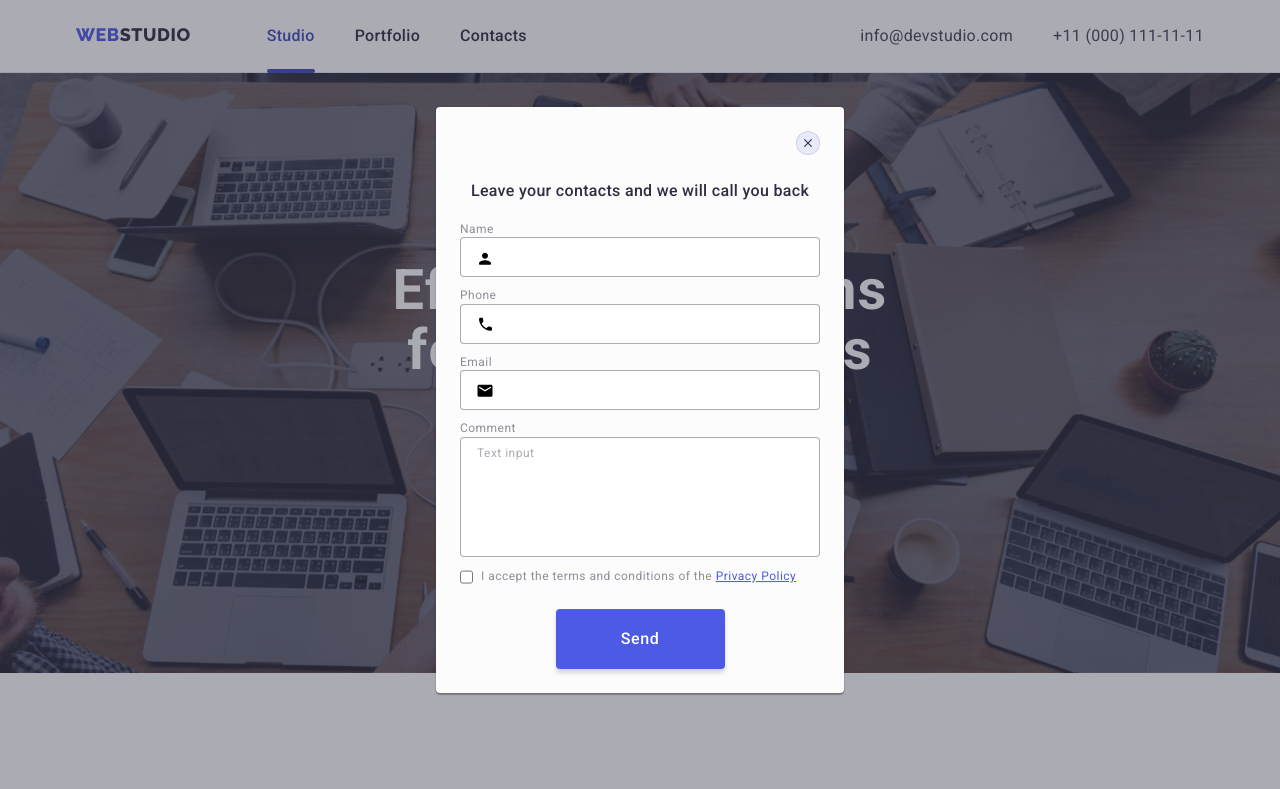
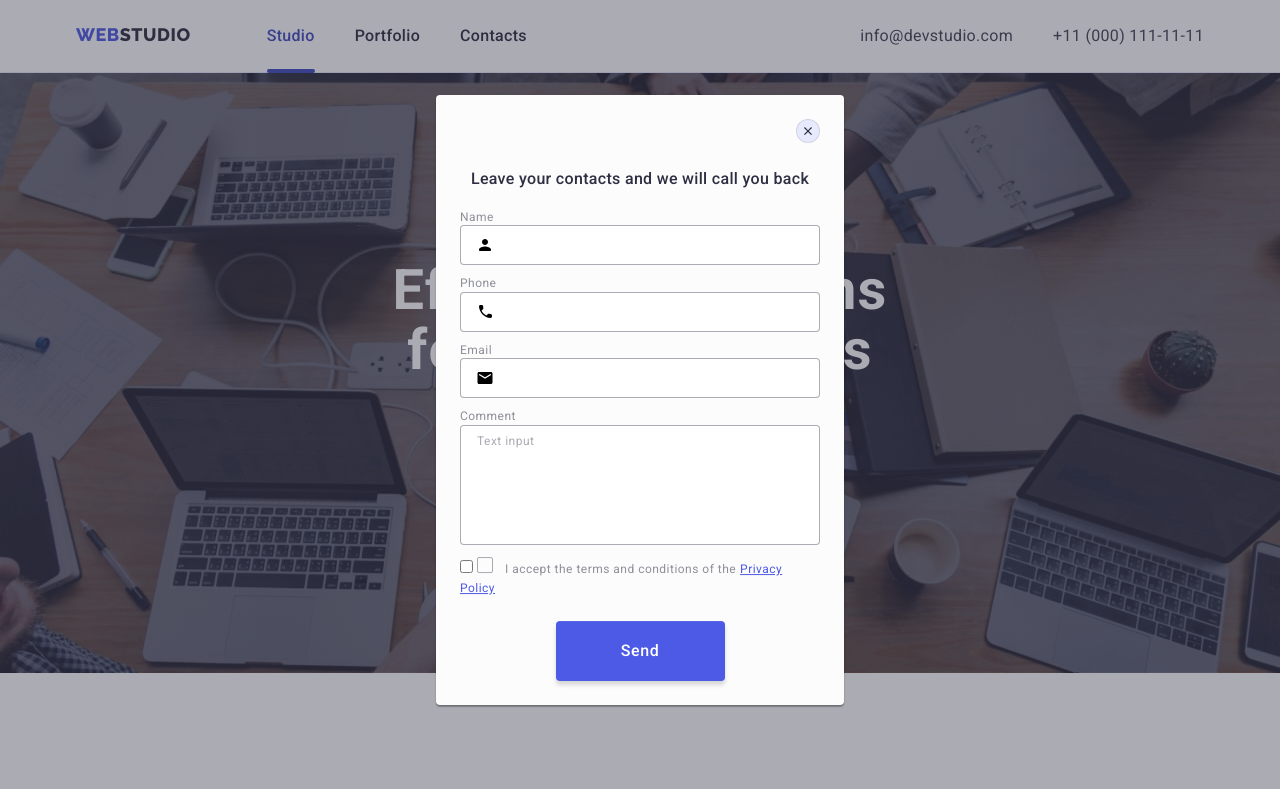
Before and after one commit to alyonapolova/goit-markup-hw-06, a plain HTML site: page index.html in a window 1280 px wide. Both pictures are taken after a click on the button "Order Service". Shown: the top 789 px of the page. Drawn offline with nearby package versions, Linux system fonts and the light colour scheme.

Commit message:
changed form

```diff
--- a/css/styles.css
+++ b/css/styles.css
@@ -679,21 +679,23 @@ img {
 }
 
 .modal-field {
+  margin-bottom: 8px;
+}
+.input-wrap {
   position: relative;
-  margin-bottom: 8px;
 }
 .modal-icon {
   position: absolute;
-  top: 80%;
+  top: 50%;
   left: 16px;
-  transform: translateY(-80%);
+  transform: translateY(-50%);
 }
 
-.input-wrap:focus + .modal-icon {
+.modal-input:focus + .modal-icon {
   fill: var(--logo-effect);
 }
 
-.input-text {
+.modal-label {
   font-weight: 400;
   font-size: 12px;
   line-height: 1.17;
@@ -702,15 +704,16 @@ img {
 
   color: #8e8f99;
 }
-.input-wrap {
+.modal-input {
   padding-left: 38px;
   width: 100%;
   height: 40px;
   border: 1px solid rgba(46, 47, 66, 0.4);
   border-radius: 4px;
+  outline: transparent;
 }
 
-.input-wrap:focus {
+.modal-input:focus {
   border-color: var(--logo-effect);
 }
 
@@ -721,6 +724,7 @@ img {
   height: 120px;
   border: 1px solid rgba(46, 47, 66, 0.4);
   border-radius: 4px;
+  outline: transparent;
 }
 
 .modal-textarea:is(:hover, :focus) {
@@ -737,7 +741,7 @@ img {
   color: rgba(46, 47, 66, 0.4);
 }
 
-.modal-agreement {
+.agree-text {
   margin-left: 8px;
   font-weight: 400;
   font-size: 12px;
@@ -763,6 +767,32 @@ img {
   color: var(--logo-effect);
 }
 
+/*.modal-checkbox {
+  position: absolute;
+  width: 1px;
+  height: 1px;
+  margin: -1px;
+  border: 0;
+  padding: 0;
+  white-space: nowrap;
+  clip-path: inset(100%);
+  clip: rect(0 0 0 0);
+  overflow: hidden;
+}*/
+.agree-field {
+  display: block;
+}
+.agree-icon {
+  width: 16px;
+  height: 16px;
+  border: 1px solid rgba(46, 47, 66, 0.4);
+  border-radius: 2px;
+}
+
+.modal-checkbox:checked + .agree-icon {
+  fill: black;
+}
+
 .btn-send {
   margin: 0 auto;
   display: block;
--- a/index.html
+++ b/index.html
@@ -327,34 +327,51 @@
         <p class="modal-title">Leave your contacts and we will call you back</p>
         <form class="modal-form">
 <div class="modal-field">
-  <label class="input-text">Name
-    <input type="text" name="user-name" class="input-wrap">
+  <label class="modal-label">Name
+  <span class="input-wrap">
+      <input type="text" name="user-name" class="modal-input">
       <svg class="modal-icon" width="18" height="24">
         <use href="./images/icons.svg#icon-person"></use>
       </svg>
+  </span>
   </label>
 </div>
 <div class="modal-field">
-  <label class="input-text">Phone
-    <input type="tel" name="user-tel" class="input-wrap">
+  <label class="modal-label">Phone
+   <span class="input-wrap">
+     <input type="tel" name="user-tel" class="modal-input">
      <svg class="modal-icon" width="18" height="24">
        <use href="./images/icons.svg#icon-phone"></use>
      </svg>
+   </span>
   </label>
 </div>
 <div class="modal-field">
-  <label class="input-text">Email
-    <input type="email" name="user-email" class="input-wrap">
+  <label class="modal-label">Email
+  <span class="input-wrap">
+      <input type="email" name="user-email" class="modal-input">
       <svg class="modal-icon" width="18" height="24">
         <use href="./images/icons.svg#icon-email"></use>
       </svg>
+  <span>
   </label>
 </div>
 <div class="modal-field">
-  <label class="input-text">Comment<textarea placeholder="Text input" class="modal-textarea"></textarea></label>
+  <label class="modal-label">Comment
+    <textarea placeholder="Text input" class="modal-textarea"></textarea></label>
 </div>
-<div class="modal-field-agreement"><input type="checkbox" name="agreement" class="modal-checkbox">
-<p class="modal-agreement">I accept the terms and conditions of the <a href="" class="modal-link">Privacy Policy</a></p></div>
+<div class="modal-field-agreement">
+
+  <label class="agree-field">
+    <input type="checkbox" name="agreement" class="modal-checkbox" value="agree"/>
+    <svg class="agree-icon" width="10" height="8">
+      <use href="./images/icons.svg#icon-agree"></use>
+    </svg>
+    <span class="agree-text">I accept the terms and conditions of the</span>
+    <a href="" class="modal-link">Privacy Policy</a>
+  </label>
+
+</div>
 <button type="submit" class="btn-send">Send</button>
         </form>
       </div>
```
Also changed, not shown: images/icons.svg. Lines whose indentation alone changed are shown as unchanged.
